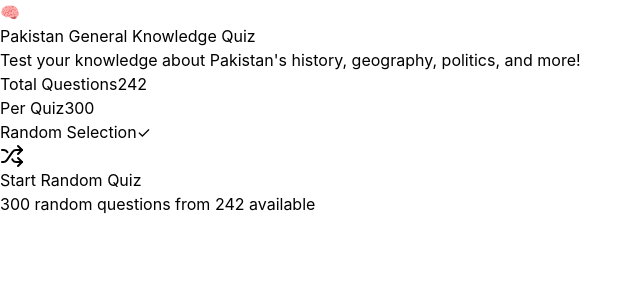
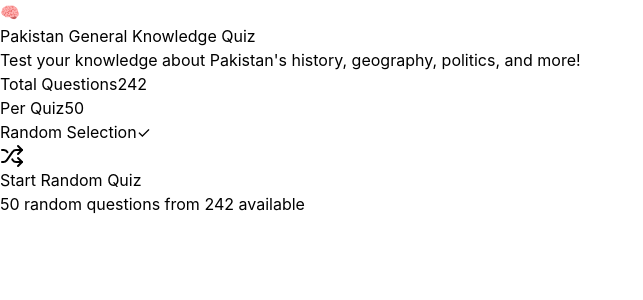
Before and after one commit to ShaniLio/quizApp, a React (Vite) app: page / in a window 1280 px wide. Shown: the top 300 px of the page, without its empty margins (0-643 px from the left). Built offline with nearby package versions, Linux system fonts and the light colour scheme.

Commit message:
"limit 50"

```diff
--- a/src/App.jsx
+++ b/src/App.jsx
@@ -10,7 +10,7 @@ import { CheckCircle2, XCircle, RotateCcw, Trophy, ChevronRight, Home, Shuffle,
 import quizData from './gkData.js'
 
 // Function to shuffle array and get random questions
-const getRandomQuestions = (questions, count = 300) => {
+const getRandomQuestions = (questions, count = 50) => {
   const shuffled = [...questions];
   for (let i = shuffled.length - 1; i > 0; i--) {
     const j = Math.floor(Math.random() * (i + 1));
@@ -21,7 +21,7 @@ const getRandomQuestions = (questions, count = 300) => {
 
 export default function App() {
   // ============ CONFIGURATION ============
-  const QUESTIONS_PER_QUIZ = 300;
+  const QUESTIONS_PER_QUIZ = 50;
 
   // ============ STATE ============
   const [currentQuestion, setCurrentQuestion] = useState(0);
@@ -100,7 +100,7 @@ export default function App() {
 
   const questions = quizQuestions;
   const question = questions[currentQuestion] || null;
-  const progress = questions.length > 0 ? ((currentQuestion + 1) / questions.length) * 300 : 0;
+  const progress = questions.length > 0 ? ((currentQuestion + 1) / questions.length) * 50 : 0;
   const totalQuestions = questions.length;
 
   useEffect(() => {
```
